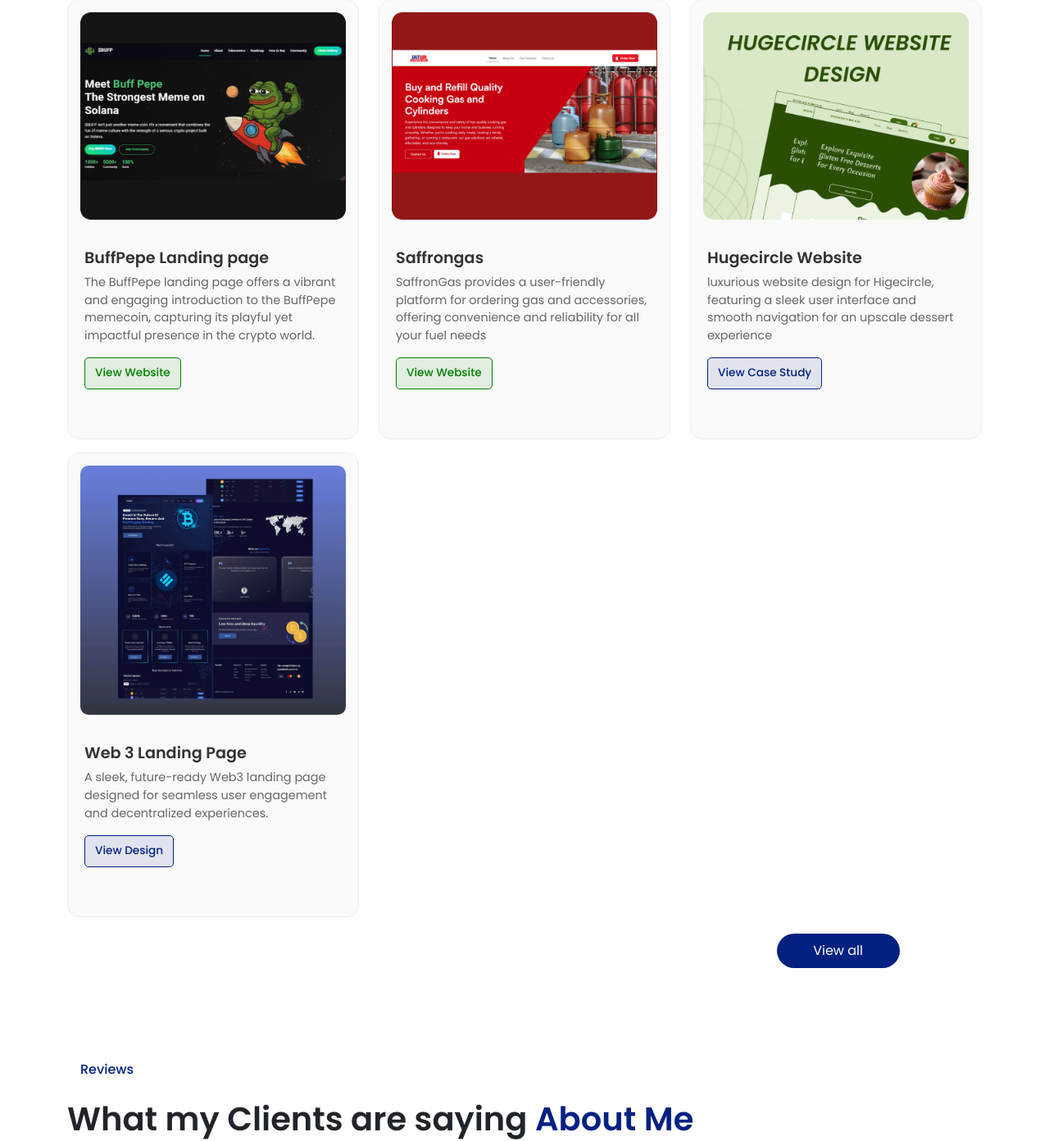
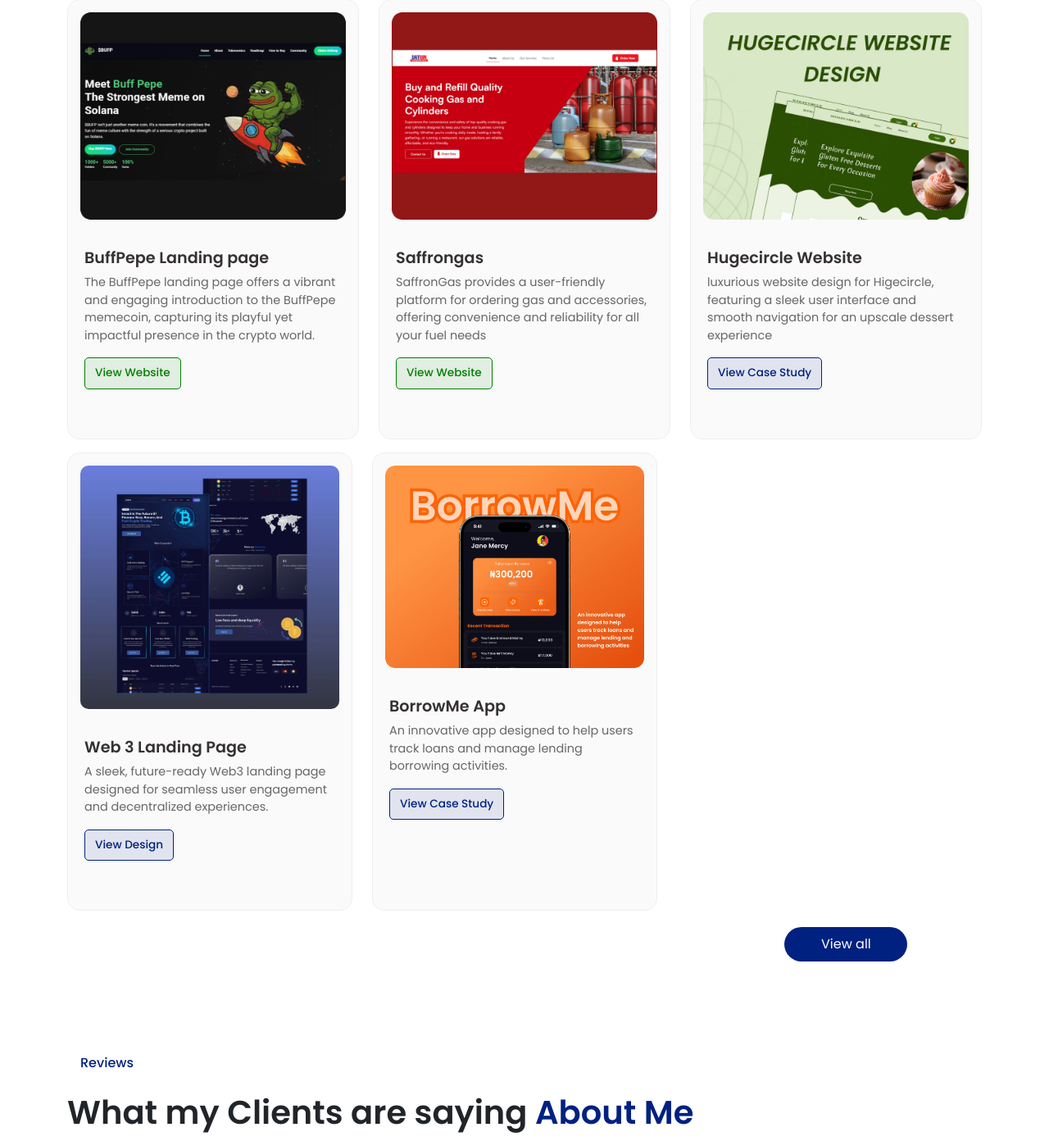
Before and after one commit to Colorblendcreatives/Colorblendcreatives, a Django app: page / in a window 1280 px wide. Shown: the part 2881-4273 px from the top of the page at 82% size. Run offline with Django 5.2, Linux system fonts and the light colour scheme; some libraries are stand-ins or nearby versions.

Commit message:
index.html

```diff
--- a/template/index.html
+++ b/template/index.html
@@ -360,10 +360,12 @@
             </div>
 
             <!-- Web 3 Landing Page - Frontend & Graphics -->
-            <div class="col-md-4 mt-3 project-item uiux ">
+            <div class="row">
+              <!-- Web 3 Landing Page - uiux -->
+              <div class="col-md-4 mt-3 project-item uiux">
                   <div class="portfolio-card" style="margin-top: 40px;">
                       <div class="portfolio-image">
-                        <img src="{% static 'img/WEB3.webp' %}" alt="Web 3 Landing Page" class="img-fluid">
+                          <img src="WEB3.webp" alt="Web 3 Landing Page" class="img-fluid">
                       </div>
                       <div class="portfolio-content">
                           <h3 class="label">Web 3 Landing Page</h3>
@@ -376,10 +378,24 @@
                       </div>
                   </div>
               </div>
+
+              <div class="col-md-4 mt-3 project-item uiux">
+                  <div class="portfolio-card" style="margin-top: 40px;">
+                      <div class="portfolio-image">
+                          <img src="Borrowme.webp" alt="Borrowme" style="height:100%;" class="img-fluid">
                       </div>
-
-            <!-- Awamonie Mobile App - UI/UX -->
-
+                      <div class="portfolio-content">
+                          <h3 class="label">BorrowMe App</h3>
+                          <p>An innovative app designed to help users track loans and manage lending borrowing activities.</p>
+                          <div class="project-actions">
+                              <a href="https://www.behance.net/gallery/207575807/Borrwing-Lending-app" class="action-btn case-study-btn" target="_blank">
+                                  View Case Study
+                              </a>
+                          </div>
+                      </div>
+                  </div>
+              </div>
+          </div>
         <button class="btn view-all-btn" style="display: flex; margin-left: auto; margin-right: 9%; margin-top: 60px; width: 150px; justify-content: center; height: 100%;">
             <a href="https://www.behance.net/ridwanullahoyelami" style="color: inherit; text-decoration: none;">View all</a>
         </button>
```
Lines whose indentation alone changed are shown as unchanged.
